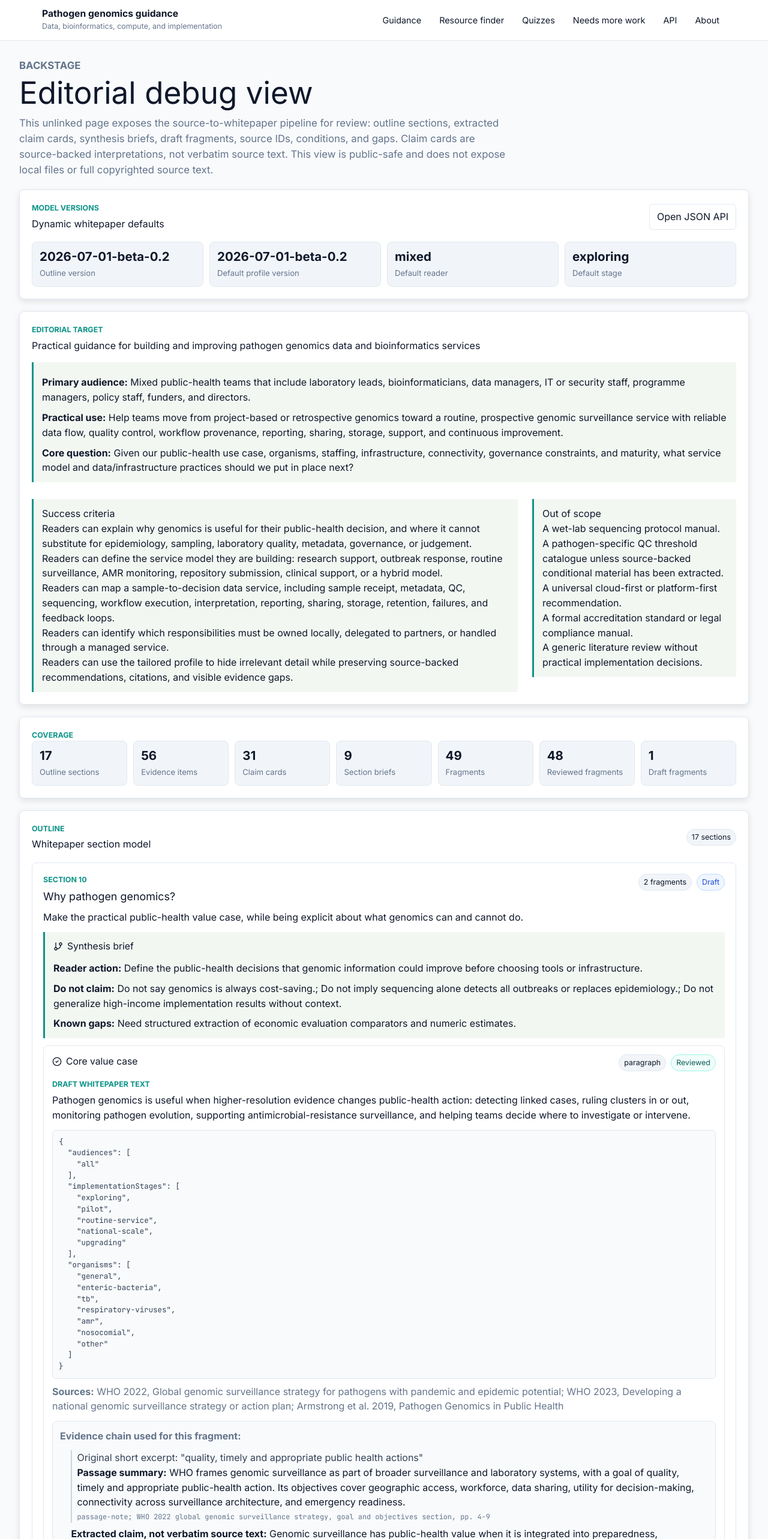
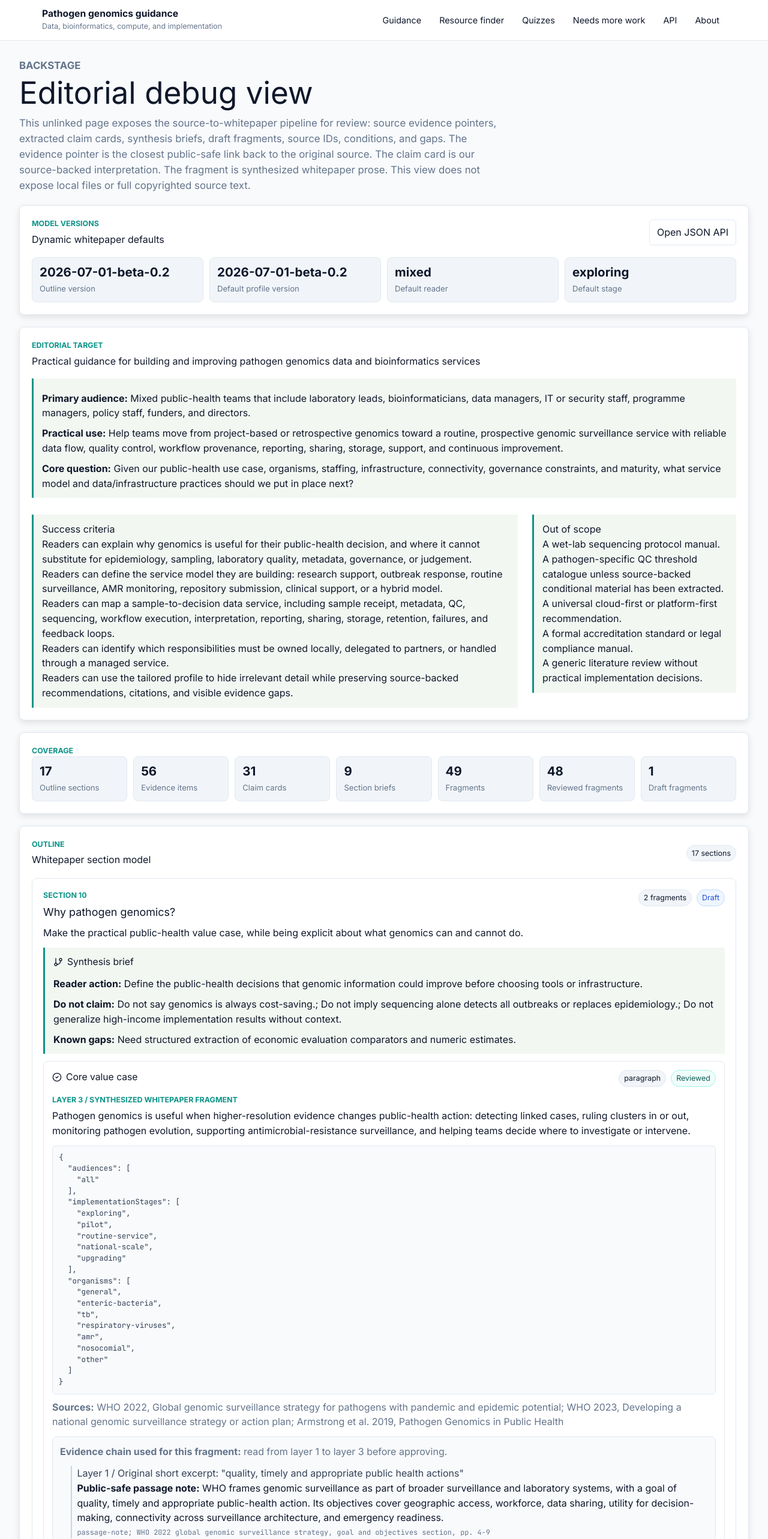
Before and after one commit to happykhan/pathogen-genomics-guidance-kb, a Next.js app: page /backstage in a window 1280 px wide. Shown: the top 2566 px of the page at 60% size. Built offline with nearby package versions, Linux system fonts and the light colour scheme.

Commit message:
Clarify editorial review evidence layers

```diff
--- a/src/app/backstage/page.tsx
+++ b/src/app/backstage/page.tsx
@@ -49,9 +49,10 @@ export default function BackstagePage() {
         <p className="eyebrow">Backstage</p>
         <h1>Editorial debug view</h1>
         <p>
-          This unlinked page exposes the source-to-whitepaper pipeline for review: outline sections, extracted claim cards,
-          synthesis briefs, draft fragments, source IDs, conditions, and gaps. Claim cards are source-backed interpretations,
-          not verbatim source text. This view is public-safe and does not expose local files or full copyrighted source text.
+          This unlinked page exposes the source-to-whitepaper pipeline for review: source evidence pointers, extracted claim
+          cards, synthesis briefs, draft fragments, source IDs, conditions, and gaps. The evidence pointer is the closest
+          public-safe link back to the original source. The claim card is our source-backed interpretation. The fragment is
+          synthesized whitepaper prose. This view does not expose local files or full copyrighted source text.
         </p>
       </section>
 
@@ -233,7 +234,7 @@ export default function BackstagePage() {
                           </div>
                         </div>
                         <div className="backstage-prose-block">
-                          <p className="eyebrow">Draft whitepaper text</p>
+                          <p className="eyebrow">Layer 3 / Synthesized whitepaper fragment</p>
                           <p>{fragment.text}</p>
                         </div>
                         {fragment.conditions ? (
@@ -244,7 +245,8 @@ export default function BackstagePage() {
                         </p>
                         <div className="backstage-evidence">
                           <p>
-                            <strong>Evidence chain used for this fragment:</strong>
+                            <strong>Evidence chain used for this fragment:</strong> read from layer 1 to layer 3 before
+                            approving.
                           </p>
                           <ul>
                             {fragment.claimIds.map((claimId) => {
@@ -258,12 +260,15 @@ export default function BackstagePage() {
                                         {item ? (
                                           <>
                                             {item.excerpt ? (
-                                              <em>Original short excerpt: "{item.excerpt}"</em>
+                                              <em>Layer 1 / Original short excerpt: "{item.excerpt}"</em>
                                             ) : (
-                                              <em>No short source excerpt captured yet; using locator and passage summary.</em>
+                                              <em>
+                                                Layer 1 / No short source excerpt captured yet; use the locator and passage
+                                                summary to check the original source.
+                                              </em>
                                             )}
                                             <span>
-                                              <strong>Passage summary:</strong> {item.passageSummary}
+                                              <strong>Public-safe passage note:</strong> {item.passageSummary}
                                             </span>
                                             <small>
                                               {item.evidenceType}; {item.sourceLocator}
@@ -277,11 +282,12 @@ export default function BackstagePage() {
                                   })}
                                   {!claim?.evidenceItemIds?.length && claim?.extractedText ? (
                                     <span>
-                                      <strong>Legacy source evidence note / short excerpt:</strong> {claim.extractedText}
+                                      <strong>Layer 1 / Legacy source evidence note or short excerpt:</strong>{" "}
+                                      {claim.extractedText}
                                     </span>
                                   ) : null}
                                   <span>
-                                    <strong>Extracted claim, not verbatim source text:</strong>{" "}
+                                    <strong>Layer 2 / Extracted claim, not verbatim source text:</strong>{" "}
                                     {claim?.claim ?? `Missing claim: ${claimId}`}
                                   </span>
                                   {claim ? (
@@ -315,9 +321,9 @@ export default function BackstagePage() {
             <span className="badge">{evidenceClaimCards.length} cards</span>
           </div>
           <p className="muted" style={{ marginTop: 0 }}>
-            A claim card links a source evidence note or short excerpt to our concise interpretation of what the source
-            supports. The source locator points back to the source card, page, section, table, or figure that should justify
-            the claim.
+            A claim card is layer 2 of the editorial chain. It links one or more layer-1 source evidence pointers to a
+            concise interpretation of what those sources support. It is not original source text and should not be approved
+            unless the source locator, passage note, limitation and candidate section all make sense.
           </p>
           <div className="claim-card-grid">
             {evidenceClaimCards.map((claim) => (
@@ -329,11 +335,11 @@ export default function BackstagePage() {
                   <StatusBadge status={claim.reviewStatus} />
                 </div>
                 <p>
-                  <strong>Extracted claim:</strong> {claim.claim}
+                  <strong>Layer 2 / Extracted claim:</strong> {claim.claim}
                 </p>
                 <div className="backstage-evidence compact">
                   <p>
-                    <strong>Evidence items behind this claim:</strong>
+                    <strong>Layer 1 / Evidence pointers behind this claim:</strong>
                   </p>
                   <ul>
                     {claim.evidenceItemIds.map((itemId) => {
@@ -343,9 +349,9 @@ export default function BackstagePage() {
                           {item?.excerpt ? (
                             <span>Original short excerpt: "{item.excerpt}"</span>
                           ) : (
-                            <span>No short source excerpt captured yet; using locator and passage summary.</span>
+                            <span>No short source excerpt captured yet; use the locator and passage note.</span>
                           )}
-                          <span>Passage summary: {item?.passageSummary ?? `Missing evidence item: ${itemId}`}</span>
+                          <span>Public-safe passage note: {item?.passageSummary ?? `Missing evidence item: ${itemId}`}</span>
                           {item ? (
                             <small>
                               {item.evidenceType}; {item.sourceLocator}
```
Also changed, not shown: scripts/editorial-review-server.mjs (+7 -7 lines), 1 other file (tests, documents, lock files or other folders).
